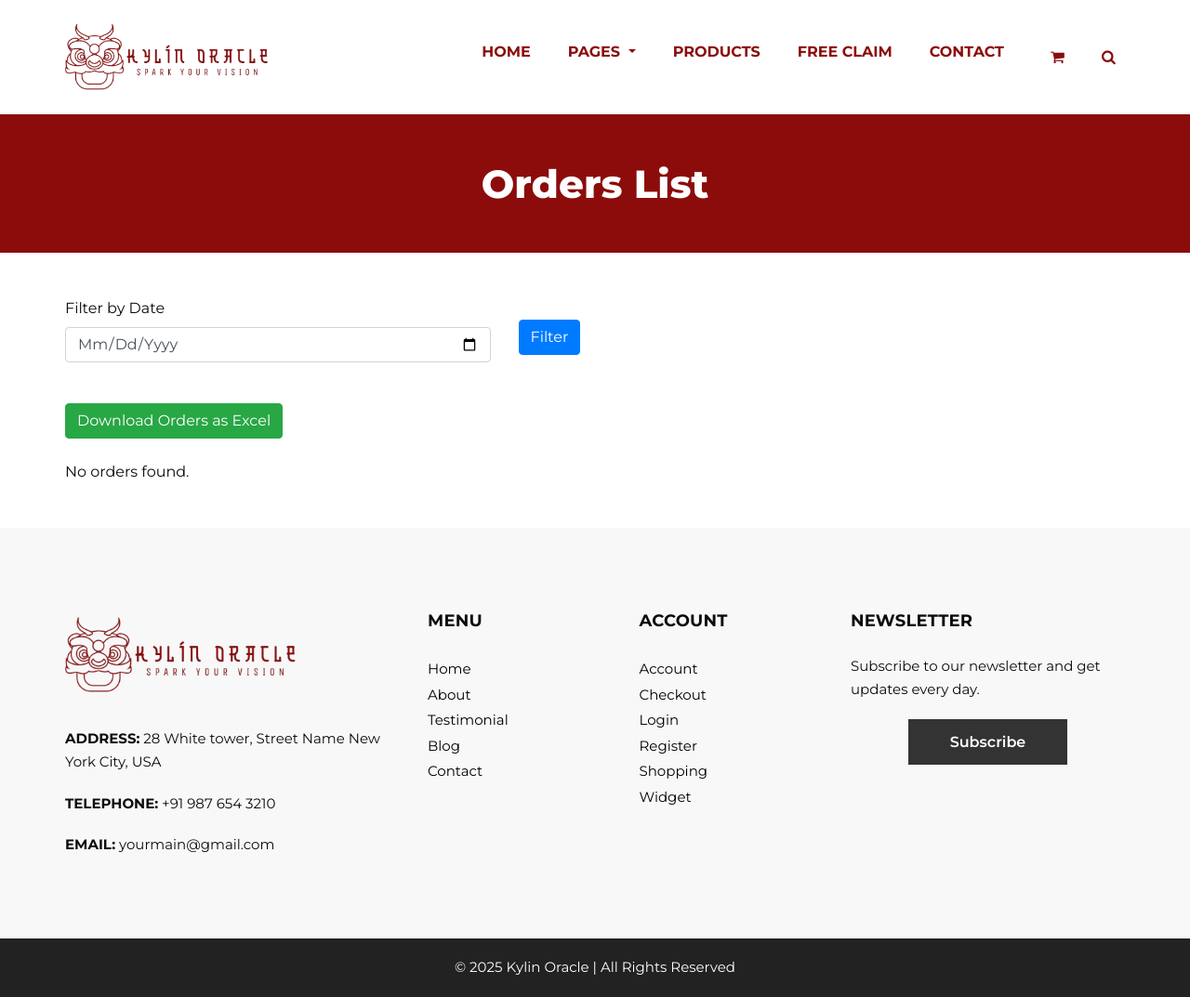
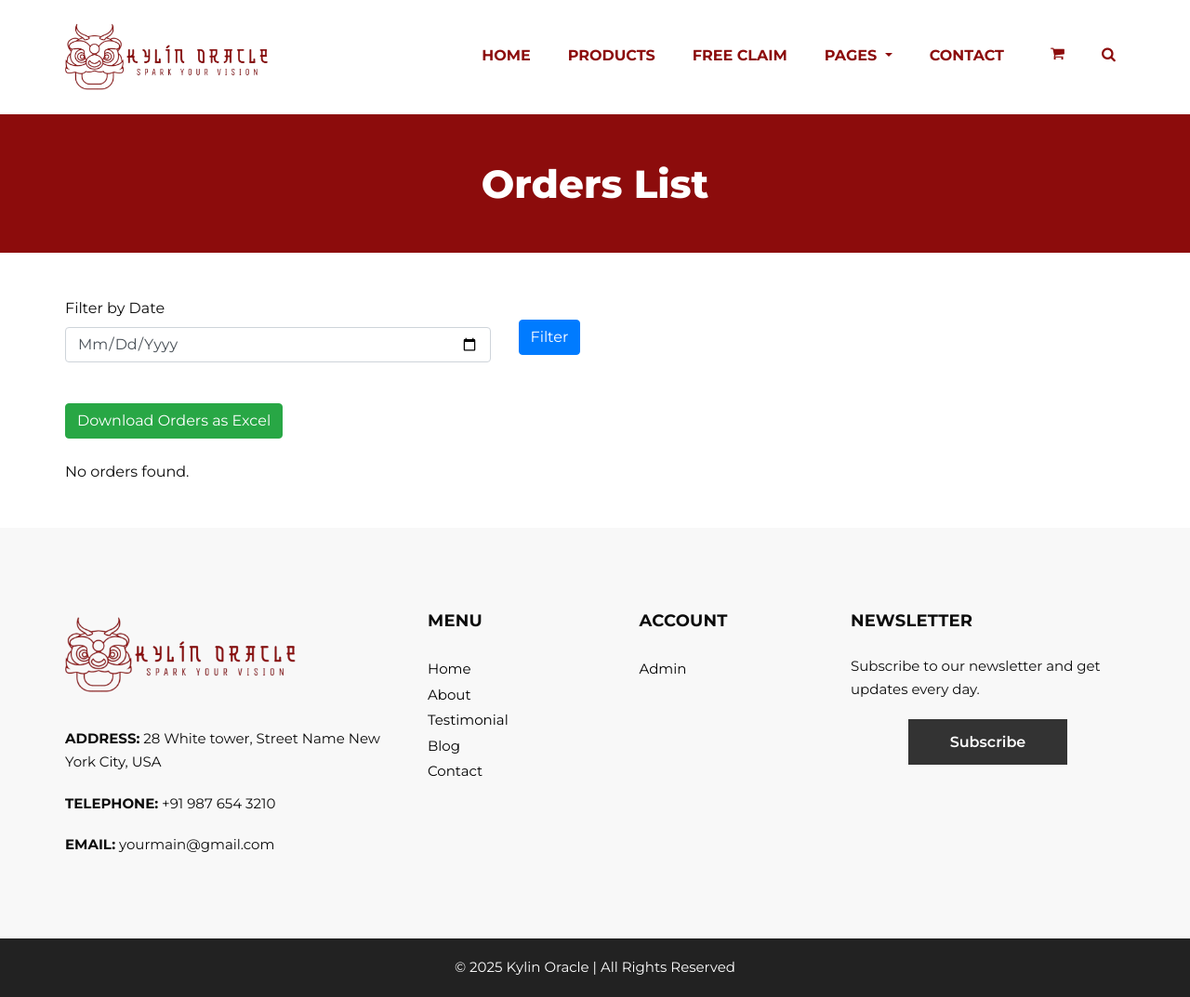
Before and after one commit to abdullah956/dj-kylinoracle, a Django app: template templates/checkouts/order_list.html in a window 1280 px wide. Shown: the whole page at 93% size. Run offline with Django 5.2, Linux system fonts and the light colour scheme; the template is opened without the code that fills it, so the values that code supplies are empty; some libraries are stand-ins or nearby versions.

Commit message:
added admin url

```diff
--- a/templates/base.html
+++ b/templates/base.html
@@ -57,6 +57,14 @@
                 <li class="nav-item">
                   <a class="nav-link" href="{% url 'home' %}">Home </a>
                 </li>
+
+                <li class="nav-item">
+                  <a class="nav-link" href="{% url 'products' %}">Products</a>
+                </li>
+
+                <li class="nav-item">
+                  <a class="nav-link" href="{% url 'claim' %}">Free Claim</a>
+                </li>
                 <li class="nav-item dropdown">
                   <a
                     class="nav-link dropdown-toggle"
@@ -77,13 +85,6 @@
                   </ul>
                 </li>
                 <li class="nav-item">
-                  <a class="nav-link" href="{% url 'products' %}">Products</a>
-                </li>
-
-                <li class="nav-item">
-                  <a class="nav-link" href="{% url 'claim' %}">Free Claim</a>
-                </li>
-                <li class="nav-item">
                   <a class="nav-link" href="{% url 'contact' %}">Contact</a>
                 </li>
                 {% if request.user.is_authenticated %}
@@ -93,14 +94,14 @@
 {% endif %}
 
 
-                <li class="nav-item">
+                <li class="nav-item" style="margin-top: -8px;">
                   <a class="nav-link" href="{% url 'cart' %}">
                     <button class="btn my-2 my-sm-0 nav_search-btn text-danger" type="submit">
                       <i class="fa fa-shopping-cart" style="color: #8c0c0c;" aria-hidden="true"></i>
                     </button>
                   </a>
                 </li>
-                <form class="form-inline" onsubmit="openSearchPopup(event)">
+                <form class="form-inline" onsubmit="openSearchPopup(event)" style="margin-top: -6px;">
                   <button class="btn my-2 my-sm-0 nav_search-btn text-danger" type="submit">
                     <i class="fa fa-search" style="color: #8c0c0c;" aria-hidden="true"></i>
                   </button>
@@ -119,22 +120,25 @@
                     z-index: 9999;
                     border-radius: 8px;
                     box-shadow: 0 4px 8px rgba(0, 0, 0, 0.2);
+                    min-width: 320px;
+
                   "
                 >
                   <form class="form-inline" action="{% url 'product_search' %}" method="get" >
-  <input type="text" name="q" id="searchInput" placeholder="Type to search..." style="padding: 8px; width: 200px" value="{{ query }}">
-  <button class="btn my-2 my-sm-0 nav_search-btn text-danger" type="submit">
-    <i class="fa fa-search" style="color: #8c0c0c;" aria-hidden="true"></i>
-  </button>
-</form>
-
-                  <button
+                     <input type="text" name="q" id="searchInput" placeholder="Type to search..." style="padding: 8px; width: 200px;margin-top: 10px;" value="{{ query }}">
+                       <button class="btn my-2 my-sm-0 nav_search-btn text-danger" type="submit">
+                          <i class="fa fa-search" style="color: #8c0c0c;" aria-hidden="true"></i>
+                       </button>
+                       <button
                     onclick="closeSearchPopup()"
                     class="text-light btn "
                     style="margin-left: 5px;background-color:#8c0c0c;"
                   >
                     x
                   </button>
+                  </form>
+
+
                 </div>
               </ul>
             </div>
@@ -193,12 +197,8 @@
                     <div class="widget_menu">
                       <h3>Account</h3>
                       <ul>
-                        <li><a href="#">Account</a></li>
-                        <li><a href="#">Checkout</a></li>
-                        <li><a href="#">Login</a></li>
-                        <li><a href="#">Register</a></li>
-                        <li><a href="#">Shopping</a></li>
-                        <li><a href="#">Widget</a></li>
+                        <li><a href="{% url 'admin:login' %}" target="_blank">Admin</a></li>
+
                       </ul>
                     </div>
                   </div>
--- a/users/urls.py
+++ b/users/urls.py
@@ -1,4 +1,5 @@
 from django.urls import path
+from django.contrib import admin
 from .views import (
     home_view,
     about_view,
@@ -14,4 +15,5 @@ urlpatterns = [
     path('contact/', contact_view, name='contact'),
     path('testimonials/', testimonials_view, name='testimonial'),
     path('newsletter-signup/', newsletter_signup, name='newsletter_signup'),
+    path('admin/', admin.site.urls),
 ]
```
Also changed, not shown: static/images/client.jpg (deleted).
